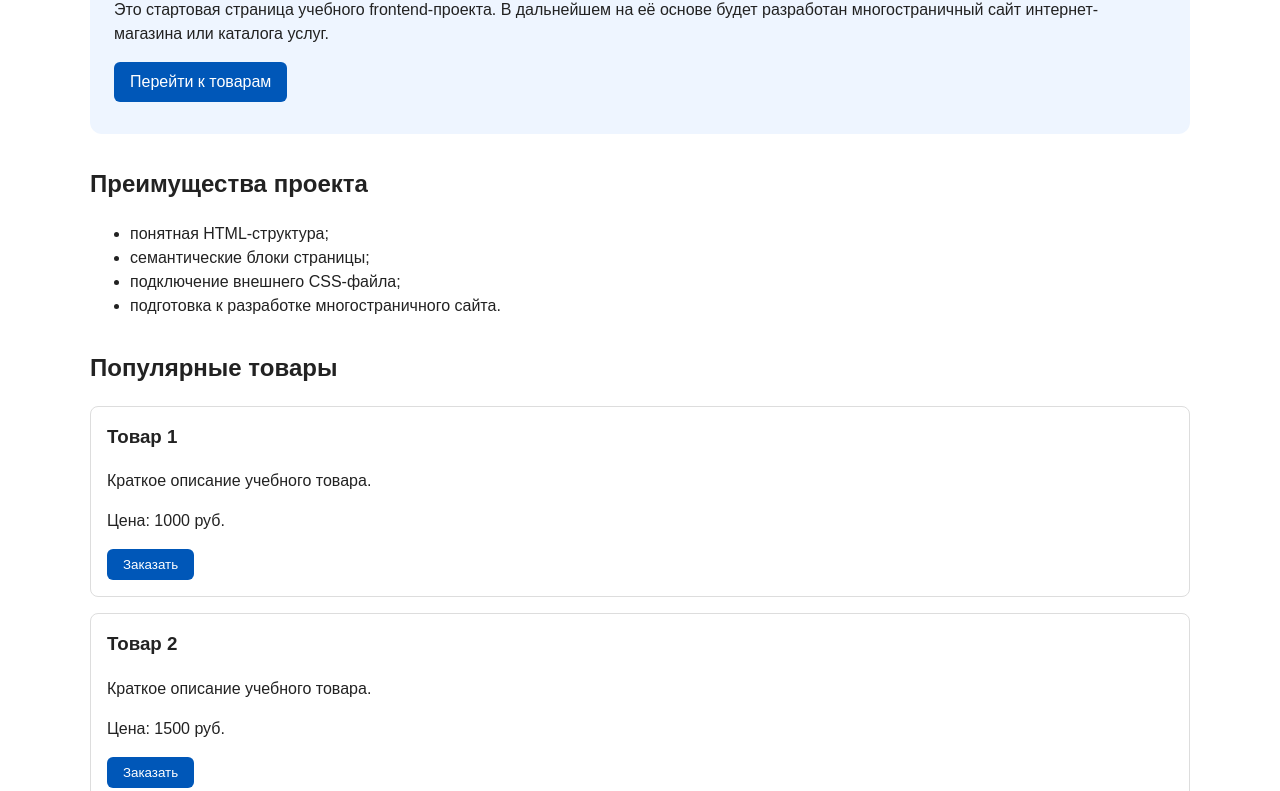
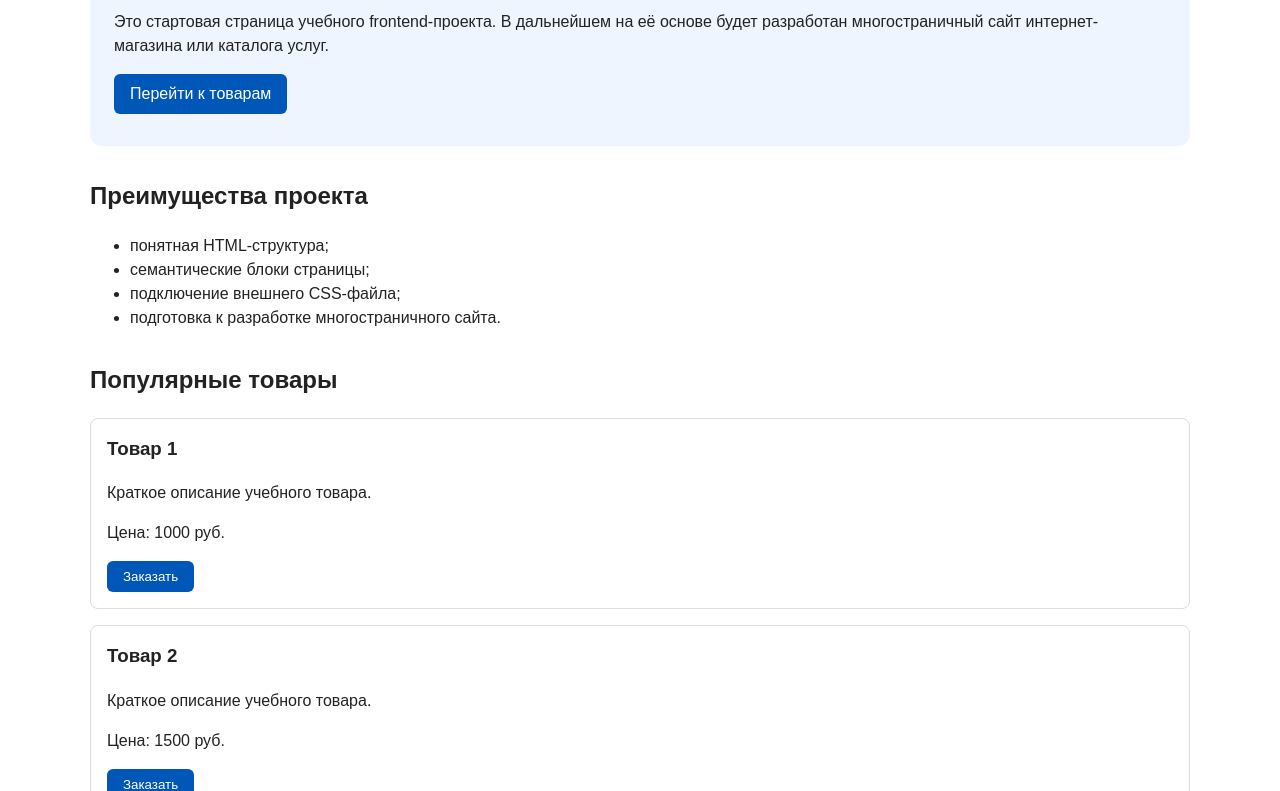
Before and after one commit to Almazer228/kr1-html-css-shop, a plain HTML site: page index.html in a window 1280 px wide. Shown: the part 338-1129 px from the top of the page. Drawn offline with Linux system fonts and the light colour scheme.

Commit message:
refactor: organize CSS variables and states

```diff
--- a/css/style.css
+++ b/css/style.css
@@ -2,6 +2,8 @@ body {
   margin: 0;
   font-family: Arial, sans-serif;
   line-height: 1.5;
+  color: var(--color-text);
+  background-color: var(--color-bg);
 }
 
 header {
@@ -38,13 +40,6 @@ section h2 {
   Убираем стандартный внешний отступ браузера у body.
   Без этого вокруг страницы может появиться белая рамка.
 */
-body {
-  margin: 0;
-  font-family: Arial, sans-serif;
-  line-height: 1.5;
-  color: #222222;
-  background-color: #ffffff;
-}
 
 
 /*
@@ -54,8 +49,9 @@ body {
 header,
 main,
 footer {
-  padding: 20px;
+  padding: var(--space-lg);
 }
+
 
 /*
   Оформляем шапку страницы.
@@ -171,6 +167,7 @@ footer {
 }
 
 
+
 /*
   Пока это обычная ссылка, но визуально она оформляется как кнопка.
 */
@@ -210,6 +207,7 @@ footer {
   border-left: 4px solid var(--color-primary);
   background-color: var(--color-surface);
 }
+
 
 
 /*
@@ -359,13 +357,6 @@ footer {
   box-sizing: border-box;
 }
 
-body {
-  margin: 0;
-  font-family: Arial, sans-serif;
-  line-height: 1.5;
-  color: var(--color-text);
-  background-color: var(--color-bg);
-}
 
 /* ===============================
    3. Общие элементы интерфейса
@@ -451,6 +442,7 @@ a:focus-visible {
   color: var(--color-muted);
 }
 
+
 .form-field input:hover,
 .form-field select:hover,
 .form-field textarea:hover {
```
